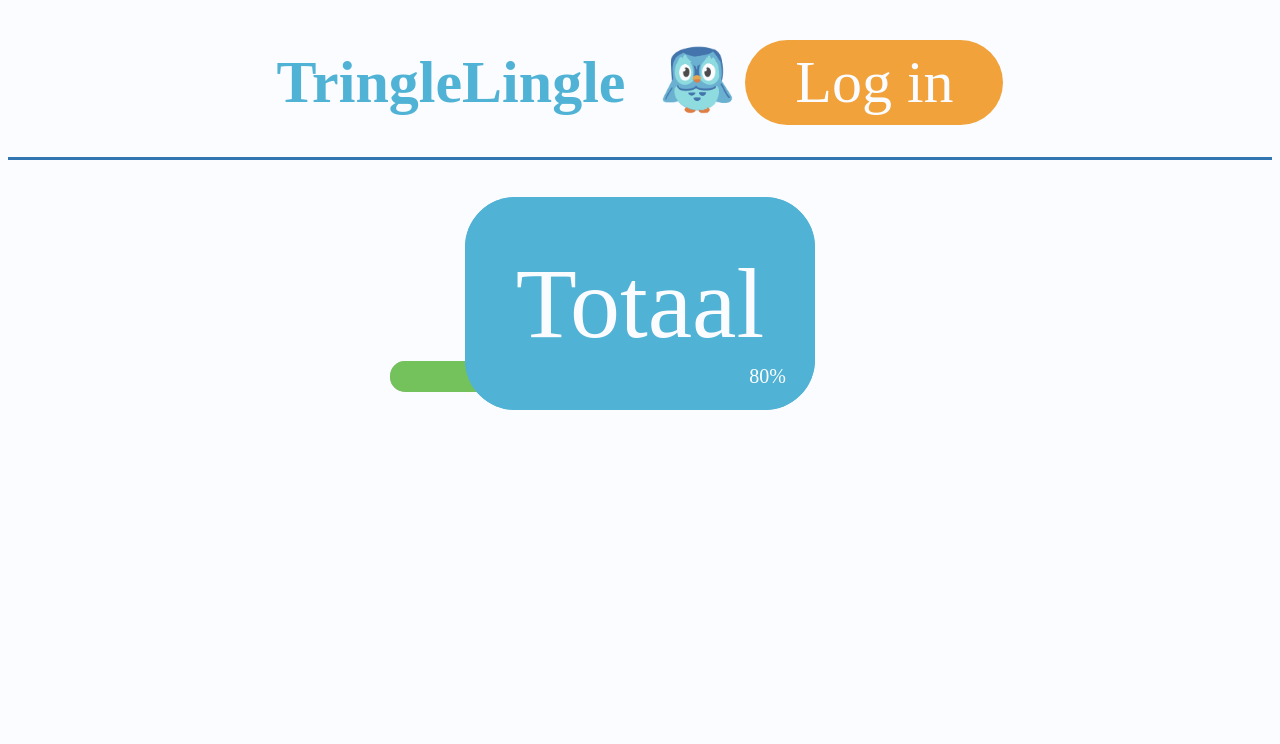
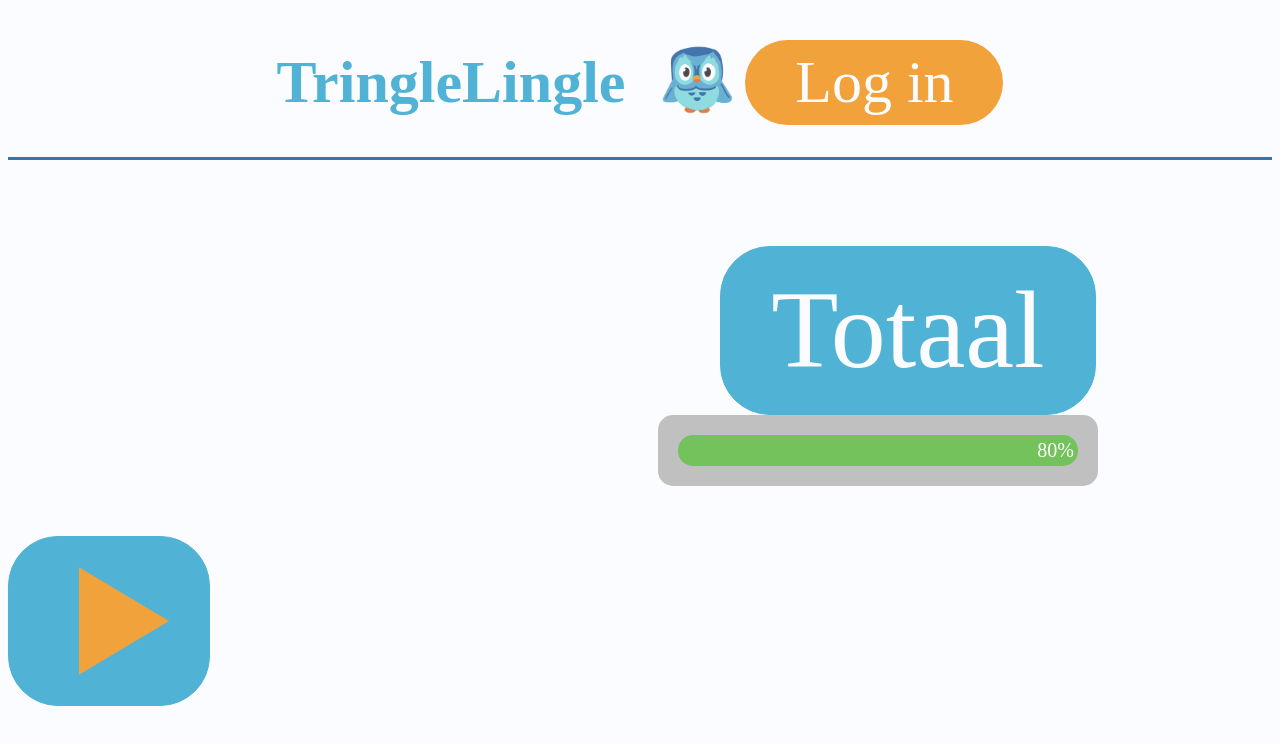
Before and after one commit to Coenicorn/tringlelingle, a website: page static/index.html in a window 1280 px wide. Drawn offline with Linux system fonts and the light colour scheme.

Commit message:
Buttons verder gemaakt

```diff
--- a/static/css/index.css
+++ b/static/css/index.css
@@ -13,7 +13,8 @@ body {
     border-top: #3176B1 solid 0px;
     border-bottom: #3176B1 solid 3px;
 }
-.topbar button{
+
+.topbar button {
     font-size: 60px;
     background-color: #F1A23B;
     padding: 1%;
@@ -28,8 +29,9 @@ body {
 .topbar h1 {
     color: #50B2D5;
     margin-right: 20px;
-    font-size: 60px
+    font-size: 60px;
 }
+
 p {
     font-size: 20px;
 }
@@ -38,6 +40,10 @@ p {
     background-color: rgb(192, 192, 192);
     width: 80%;
     border-radius: 15px;
+    z-index: 10;
+    padding: 20px;
+    text-align: center;
+     /* Zet de container onder de tekst met wat marge */
 }
 
 .skill {
@@ -51,21 +57,38 @@ p {
 
 .test-text {
     width: 500px;
-    margin-left:auto;
-    margin-right:auto;
+    margin-left: auto;
+    margin-right: auto;
     text-align: center;
     padding: 50px;
-
+    position: relative;
+    float: left;
+    margin-left: 600px;
 }
 
 .test-text a {
-    margin-left:auto;
-    margin-right:auto;
+    display: inline-block;
+    margin-left: auto;
+    margin-right: auto;
     text-align: center;
-    padding: 50px;
+    padding: 20px 50px;
     background-color: #50B2D5;
     border: 1px #50B2D5 solid;
     border-radius: 50px;
     color: #FAFCFF;
-    font-size: 100px;
+    font-size: 110px;
 }
+.play-totaal button {
+    background-color: #50B2D5; /* Verwijder de achtergrondkleur */
+    border: 1px #50B2D5 solid;
+    border-radius: 50px;
+    padding: 30px 40px;
+    align-content: center;
+}
+
+.play-totaal button img {
+    display: block; /* Zorgt ervoor dat er geen extra ruimte is rondom de afbeelding */
+    max-width: 100%; /* Zorg ervoor dat de afbeelding zich aanpast aan de knop */
+    height: auto; /* Behoud de verhoudingen van de afbeelding */
+    margin-left: 30px;
+}
--- a/static/index.html
+++ b/static/index.html
@@ -13,17 +13,25 @@
         <h1>TringleLingle</h1>
         <img src="images/Mascotte.png" height="auto" width="100px">
         <a href="login.html">
-                <button type="button" h2 href="login.html"> Log in</h2></button>
+            <button type="button">Log in</button>
         </a>
+    </div>
 
+    <br><br>
 
-    </div>
-    </div>
-    <br><br>
     <div class="test-text">
         <a>Totaal</a>
-            <div class="container">
+        <div class="container">
             <div class="skill html">80%</div>
+        </div>
+    </div>
+    <div>
+    <br><br><br>
+        <div class="play-totaal">
+            <a href="totaal.html">
+                <button type="button"><img src="images/Polygon 1.png" alt=""></button>
+
+        </a>
     </div>
 </body>
 </html>
```
Also changed, not shown: static/images/Polygon 1.png (added).
